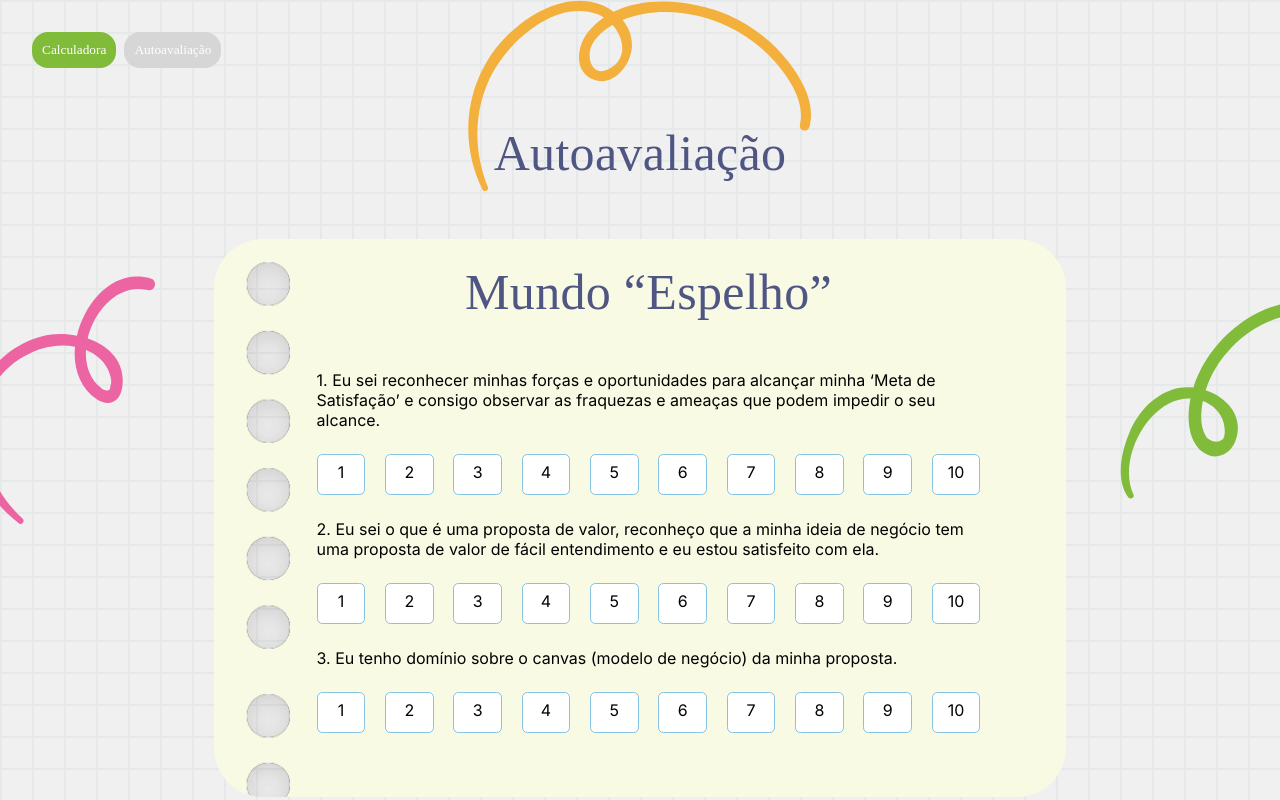
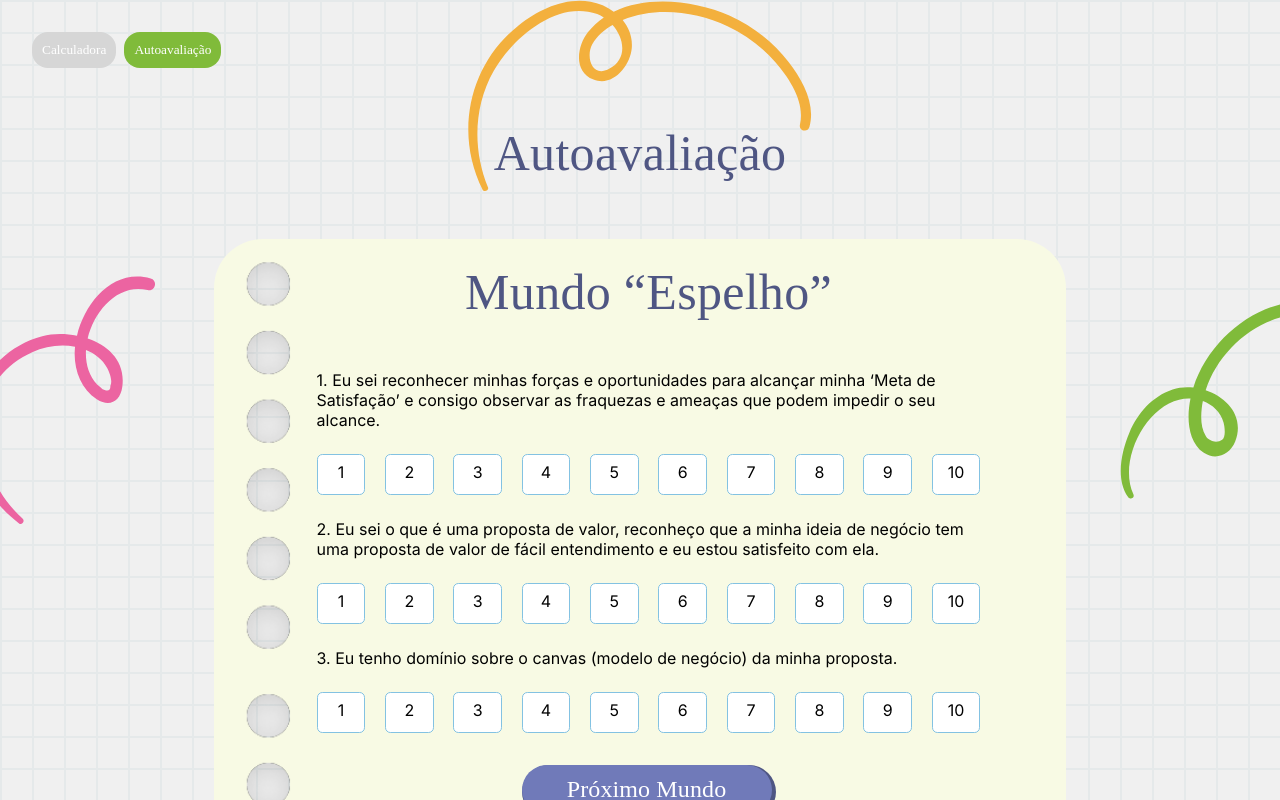
Before and after one commit to ipti/br.calculadora, a React (Create React App) app: page / in a window 1280 px wide. Both pictures are taken after a click on the button "Autoavaliação". Built offline with nearby package versions, Linux system fonts and the light colour scheme; a web font is replaced by a local one.

Commit message:
finish details

```diff
--- a/src/Components/Buttons/ButtonsCalculator/style.ts
+++ b/src/Components/Buttons/ButtonsCalculator/style.ts
@@ -19,7 +19,13 @@ export const Buttons = styled.div<ButtonsAttributes>`
     }
     h1{
         margin: auto;
-        color: white;
+        color: #FFF;
+        font-family: ${styles.typography.types.daleRegular};
+        font-size: 24px;
+        font-style: normal;
+        font-weight: 400;
+        line-height: 25.859px; /* 107.745% */
+        letter-spacing: 0.12px;
     }
 
 `;
--- a/src/Components/Calculator/index.tsx
+++ b/src/Components/Calculator/index.tsx
@@ -2,6 +2,8 @@ import { useState } from "react";
 import { Column, Padding, Row } from "../../Style/GlobalStyles";
 import ButtonCalculator from "../Buttons/ButtonsCalculator";
 import { Back, Card, Container, Visor } from "./style";
+import logo from "../../assets/images/ON_Padrão.svg";
+
 
 const Calculator = () => {
     const [displayValue, setDisplayValue] = useState('0');
@@ -107,6 +109,12 @@ const Calculator = () => {
                     </Row>
                 </Column>
             </Card>
+            <Padding padding="32px" />
+            <Row style={{ justifyContent: "center" }} id="center">
+                <img src={logo} alt="" />
+            </Row>
+            <Padding padding="32px" />
+
         </Container>
     )
 }
--- a/src/Components/Calculator/style.ts
+++ b/src/Components/Calculator/style.ts
@@ -6,6 +6,7 @@ export const Card = styled.div`
     background-color: #F8FAE4;
     border-radius: 46px;
     width: 60%;
+    max-width: 450px;
 
     height: auto;
     padding: 32px;
@@ -16,7 +17,6 @@ export const Card = styled.div`
 `;
 
 export const Container = styled.div`
-   max-width: 450px;
     width: 40%;
   @media only screen and (max-width: 700px) {
        width: 80%;
--- a/src/Components/Feedback/Note/index.tsx
+++ b/src/Components/Feedback/Note/index.tsx
@@ -1,4 +1,4 @@
-import { Padding, Row } from "../../../Style/GlobalStyles";
+import { Padding, RowResponse } from "../../../Style/GlobalStyles";
 import ButtonNote from "./ButtonNote";
 import { Question } from "./style";
 
@@ -18,7 +18,7 @@ const Note = ({ question, setValue, value }: PropsNote) => {
                 {question}
             </Question>
             <Padding />
-            <Row>
+            <RowResponse>
                 <ButtonNote active={value === 1} onClick={() => setValue(1)} title="1" />
                 <Padding  padding="2px" />
                 <ButtonNote active={value === 2} onClick={() => setValue(2)}  title="2" />
@@ -38,7 +38,7 @@ const Note = ({ question, setValue, value }: PropsNote) => {
                 <ButtonNote active={value === 9} onClick={() => setValue(9)}  title="9" />
                 <Padding padding="2px" />
                 <ButtonNote active={value === 10} onClick={() => setValue(10)}  title="10" />
-            </Row>
+            </RowResponse>
         </div>
     )
 }
--- a/src/Components/Feedback/index.tsx
+++ b/src/Components/Feedback/index.tsx
@@ -2,6 +2,7 @@ import { useState } from "react";
 import { Column, Padding, Row, RowResponse } from "../../Style/GlobalStyles";
 import Note from "./Note";
 import { Container, Sheet, Title } from "./style";
+import ButtonCalculator from "../Buttons/ButtonsCalculator";
 
 const Feedback = () => {
 
@@ -11,7 +12,7 @@ const Feedback = () => {
     return (
         <Container>
             <Padding padding="32px" />
-            <Row style={{justifyContent: "center"}}>
+            <Row style={{ justifyContent: "center" }}>
                 <Title>Autoavaliação</Title>
             </Row>
             <Padding padding="32px" />
@@ -28,10 +29,15 @@ const Feedback = () => {
                             <Note value={questionOne} setValue={setQuestionOne} question="1. Eu sei reconhecer minhas forças e oportunidades para alcançar minha ‘Meta de Satisfação’ e consigo observar as fraquezas e ameaças que podem impedir o seu alcance." />
                             <Note value={questionTwo} setValue={setQuestionTwo} question="2. Eu sei o que é uma proposta de valor, reconheço que a minha ideia de negócio tem uma proposta de valor de fácil entendimento e eu estou satisfeito com ela." />
                             <Note value={questionThree} setValue={setQuestionThree} question="3. Eu tenho domínio sobre o canvas (modelo de negócio) da minha proposta." />
+                            <Padding padding="16px" />
+                            <Row id="center">
+                                <ButtonCalculator width="250" title="Próximo Mundo" />
+                            </Row>
                         </Column>
                     </Padding>
                 </RowResponse>
             </Sheet>
+            <Padding padding="16px"/>
         </Container>
     )
 }
--- a/src/Components/Feedback/style.ts
+++ b/src/Components/Feedback/style.ts
@@ -18,7 +18,7 @@ export const Sheet = styled.div`
 
     @media only screen and (max-width: 600px) {
        background: #f8fae4;
-       width: 120%;
+       width: 200%;
     }
 
 `;
--- a/src/Components/Layout/index.tsx
+++ b/src/Components/Layout/index.tsx
@@ -3,15 +3,17 @@ import { Background, Container, Padding, Row } from "../../Style/GlobalStyles";
 import vectorLeft from "../../assets/images/vector-left.svg";
 import vectorTop from "../../assets/images/vector-top.svg";
 import vectorRight from "../../assets/images/vector-right.svg";
+
 import { VectorLeft, VectorRight, VectorTop, Stack } from "./style";
 import Button from "../Buttons/button";
 
 interface Props {
     children: React.ReactNode,
-    set: any
+    set: any,
+    value?: number
 }
 
-const Layout = ({ children, set }: Props) => {
+const Layout = ({ children, set, value }: Props) => {
     return (
         <div style={{ width: "100%", height: "100%", position: "fixed" }}>
             <Stack>
@@ -27,12 +29,17 @@ const Layout = ({ children, set }: Props) => {
                 </VectorRight>
                 <Container>
                     <Padding padding="32px">
-                        <Row id="start">
-                            <Button title={"Calculadora"} onClick={() => set(0)} type="primary" />
-                            <Button title={"Autoavaliação"} onClick={() => set(1)} type="secondary" />
+                        <Row id="space-between">
+                            <>
+                                <Button title={"Calculadora"} onClick={() => set(0)} type={value === 0 ? "primary" : "secondary"} />
+                                <Button title={"Autoavaliação"} onClick={() => set(1)} type={value === 1 ? "primary" : "secondary"} />
+                            </>
                         </Row>
                         {children}
+
+
                     </Padding>
+
                 </Container>
             </Stack>
 
--- a/src/Pages/Home/index.tsx
+++ b/src/Pages/Home/index.tsx
@@ -11,14 +11,14 @@ const Homepage = () => {
 
     const [page, setPage] = useState(0)
     return (
-        <Layout set={setPage}>
+        <Layout value={page} set={setPage}>
             {page === 0 ? <ContainerHome>
-                <Padding padding="16px"/>
+                <Padding padding="16px" />
                 <Grid>
                     <Subtract />
                     <Calculator />
                 </Grid>
-            </ContainerHome> : page === 1 ? <Feedback/> : <div>Not found</div>}
+            </ContainerHome> : page === 1 ? <ContainerHome><Feedback /></ContainerHome> : <div>Not found</div>}
         </Layout>
     )
 }
```
Also changed, not shown: src/assets/images/ON_Padrão.svg (added).
